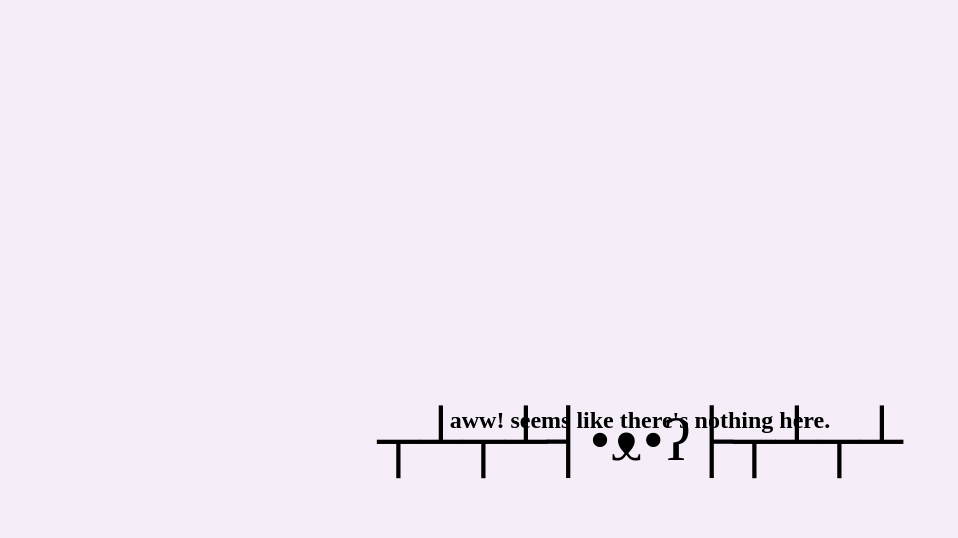
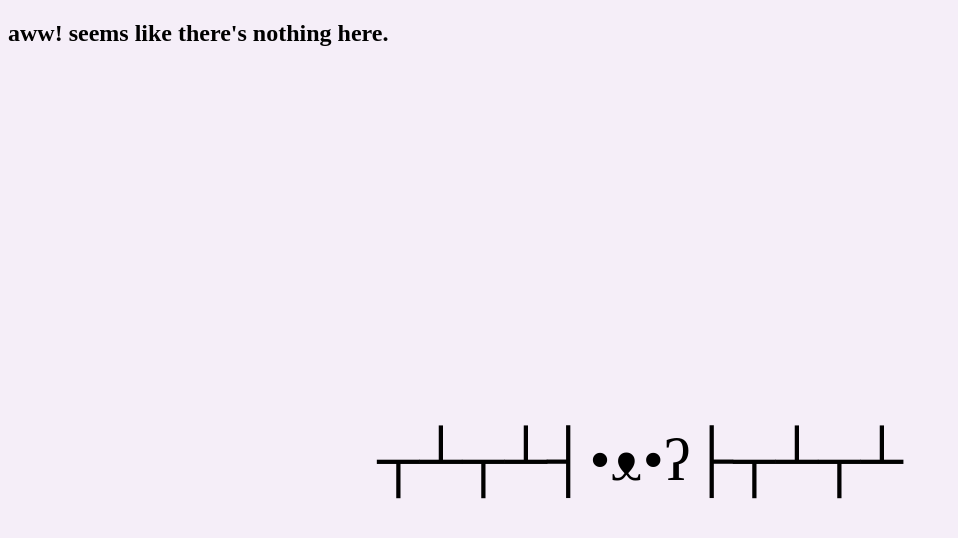
Before and after one commit to tatsuei/tatsuei.github.io, a plain HTML site: page 404.html in a window 1280 px wide. Shown: the whole page, without its empty margins (0-958 px from the left). Drawn offline with Linux system fonts and the light colour scheme.

Commit message:
Changed some code for the h1/h2 headings

```diff
--- a/404.html
+++ b/404.html
@@ -1,17 +1,22 @@
 <!DOCTYPE html>
 <html lang="en">
+
 <head>
   <meta charset="utf-8">
   <meta name="viewport" content="width=device-width">
   <title>notFound!</title>
   <link rel="stylesheet" href="/css/404.css">
 </head>
+
 <body>
   <div id="wrapper">
     <header>
-        <h1 class="main-text">┬┴┬┴┤•ᴥ•ʔ├┬┴┬┴</h1>
-        <h2 class="main-text">aww! seems like there's nothing here.</h2>
+      <div class="main-text">
+        <h1>┬┴┬┴┤•ᴥ•ʔ├┬┴┬┴</h1>
+        <h2>aww! seems like there's nothing here.</h2>
+      </div>
     </header>
   </div>
 </body>
+
 </html>
--- a/css/404.css
+++ b/css/404.css
@@ -8,7 +8,7 @@ h1 {
     font-size: 60px;
 }
 
-.body-content {
+.main-text {
     position: relative;
     width: 100%;
 
@@ -16,7 +16,7 @@ h1 {
     height: 100vh;
 }
 
-.main-text {
+.main-text h1 {
   position: absolute;
   top: 50%;
   left: 50%;
```
Also changed, not shown: index.html (+5 -4 lines). Lines whose indentation alone changed are shown as unchanged.
